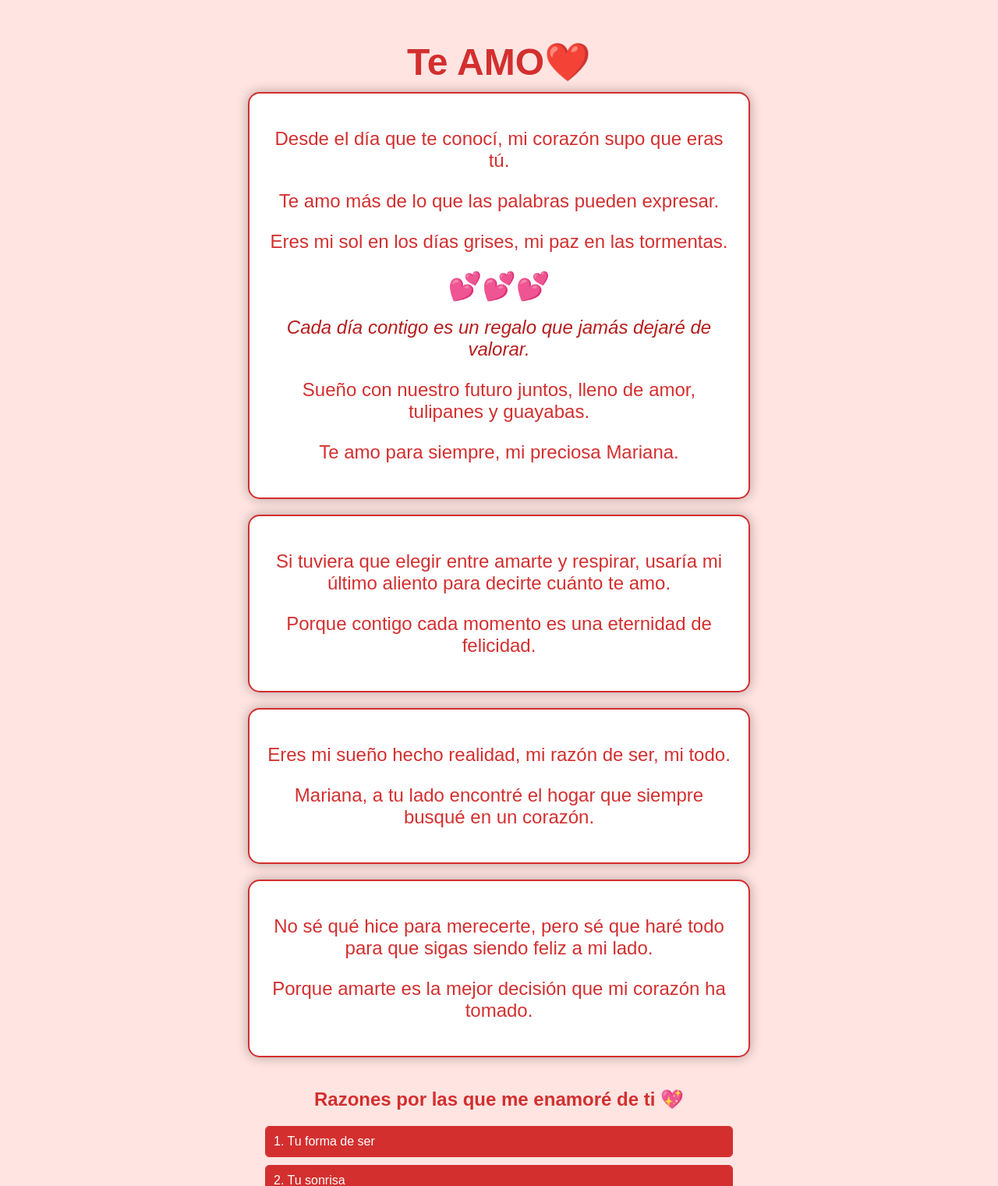
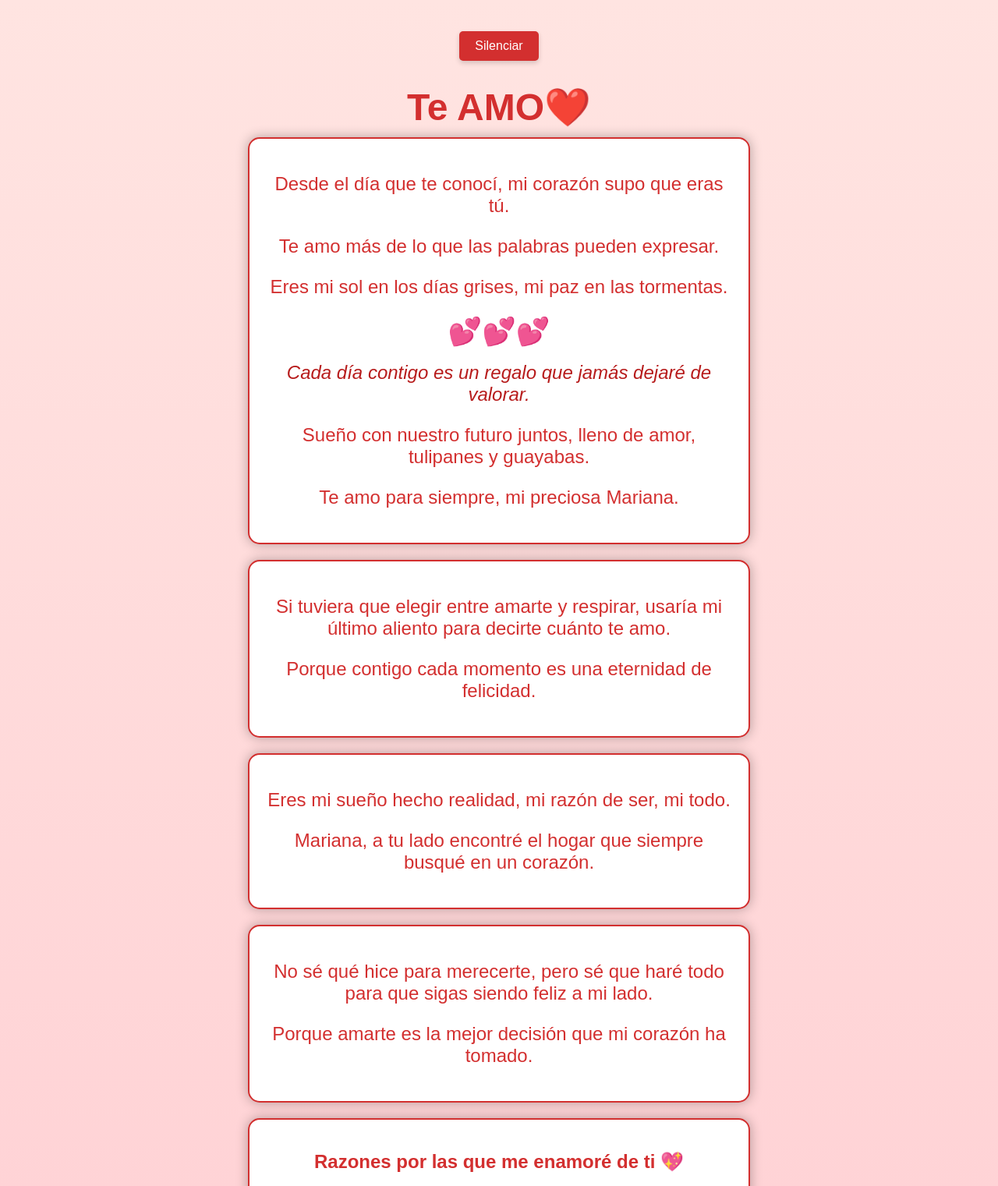
Before and after one commit to felipesanchez-dev/feliz-dia, a plain HTML site: page index.html in a window 1280 px wide. Shown: the top 1521 px of the page at 78% size. Drawn offline with Linux system fonts and the light colour scheme.

Commit message:
Refactor code structure for improved readability and maintainability

```diff
--- a/assets/js/main.js
+++ b/assets/js/main.js
@@ -3,3 +3,11 @@ document.querySelectorAll(".accordion-header").forEach((header) => {
     header.classList.toggle("active");
   });
 });
+
+const audioEl = document.querySelector("audio");
+const muteBtn = document.getElementById("mute-btn");
+
+muteBtn.addEventListener("click", () => {
+  audioEl.muted = !audioEl.muted;
+  muteBtn.textContent = audioEl.muted ? "Reproducir" : "Silenciar";
+});
--- a/assets/style/style.css
+++ b/assets/style/style.css
@@ -1,6 +1,6 @@
 body {
   font-family: "Arial", sans-serif;
-  background: #ffe4e1;
+  background: linear-gradient(to bottom, #ffe4e1, #ffcdd2);
   color: #d32f2f;
   text-align: center;
   padding: 20px;
@@ -74,6 +74,24 @@ p {
   display: block;
 }
 
+button#mute-btn {
+  background-color: #d32f2f;
+  color: #fff;
+  border: none;
+  padding: 10px 20px;
+  font-size: 1em;
+  border-radius: 5px;
+  cursor: pointer;
+  margin-top: 20px;
+  box-shadow: 0 3px 6px rgba(0, 0, 0, 0.16);
+  transition: background-color 0.3s ease, transform 0.2s ease;
+}
+
+button#mute-btn:hover {
+  background-color: #b71c1c;
+  transform: scale(1.05);
+}
+
 @keyframes fadeIn {
   from {
     opacity: 0;
--- a/index.html
+++ b/index.html
@@ -8,9 +8,13 @@
   </head>
   <body>
     <audio autoplay loop>
-      <source src="" type="audio/mp3" />
+      <source
+        src="assets/cancion/Reik - Yo Quisiera (Letra).mp3"
+        type="audio/mp3"
+      />
       Tu navegador no soporta audio.
     </audio>
+    <button id="mute-btn">Silenciar</button>
     <h1>Te AMO❤️</h1>
 
     <div class="container">
@@ -49,6 +53,7 @@
       </p>
       <p>Porque amarte es la mejor decisión que mi corazón ha tomado.</p>
     </div>
+    <div class="container">
       <h2>Razones por las que me enamoré de ti 💖</h2>
       <div class="accordion">
         <div class="accordion-item">
@@ -89,7 +94,9 @@
         </div>
         <div class="accordion-item">
           <div class="accordion-header">7. Tu risa</div>
-        <div class="accordion-content">Tu risa es música para mi corazón.</div>
+          <div class="accordion-content">
+            Tu risa es música para mi corazón.
+          </div>
         </div>
         <div class="accordion-item">
           <div class="accordion-header">8. Tu cariño</div>
@@ -108,6 +115,7 @@
           </div>
         </div>
       </div>
+    </div>
   </body>
   <script src="assets/js/main.js"></script>
 </html>
```
Also changed, not shown: 1 other file. Lines whose indentation alone changed are shown as unchanged.
